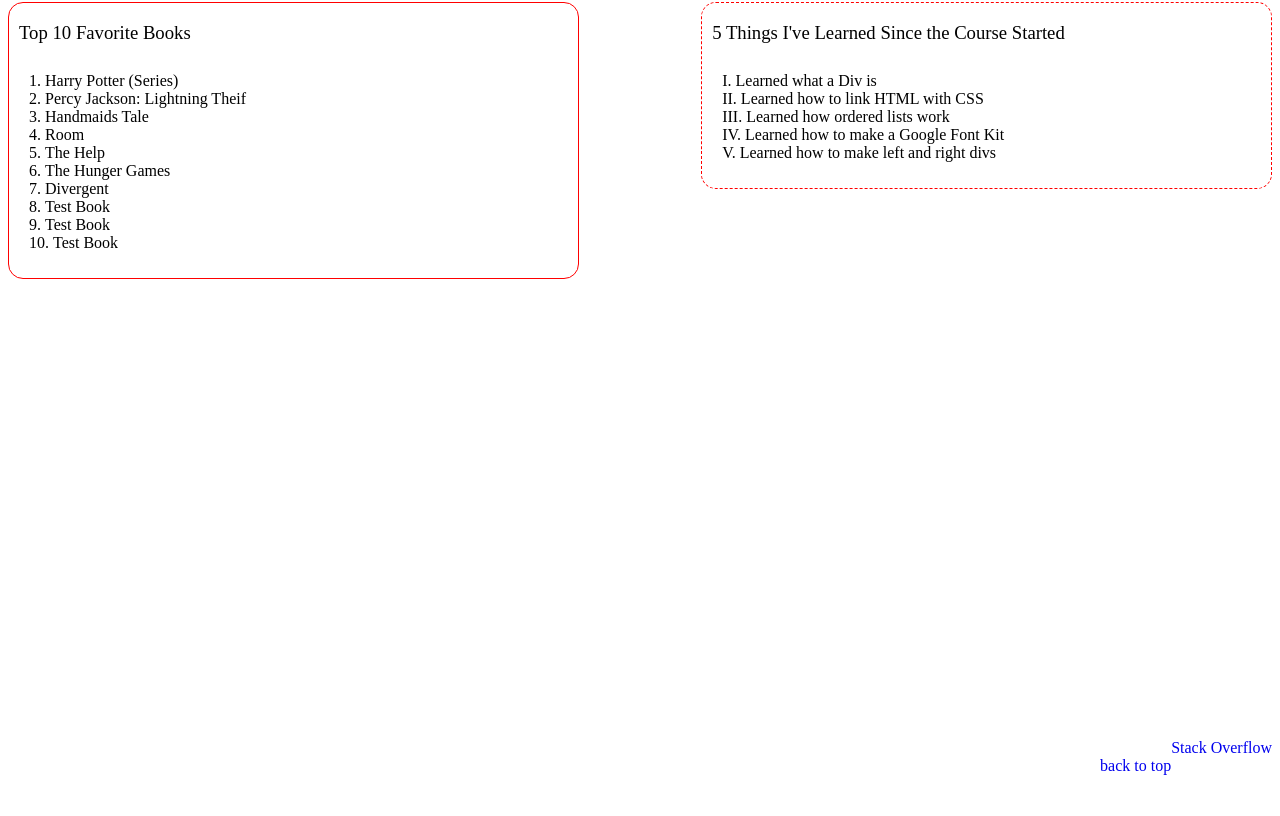
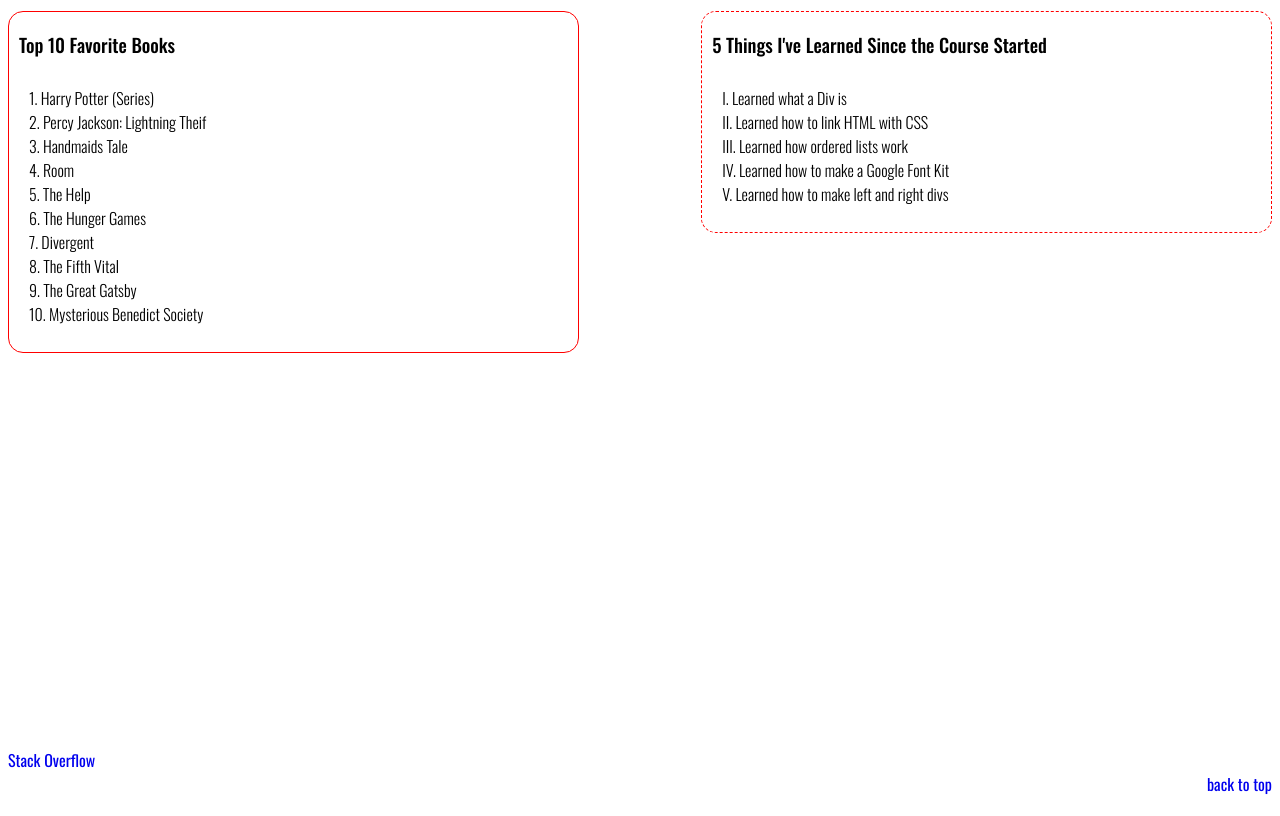
Before and after one commit to buddyboy52/csd-340, a plain HTML site: page module-4/mccloud_EX3.html in a window 1280 px wide. Shown: the part 79-895 px from the top of the page. Before the commit the page ends 874 px from the top, so only its background shows below. Drawn offline with nearby package versions, Linux system fonts and the light colour scheme.

Commit message:
Updated Module 4 HTML and CSS

```diff
--- a/module-4/mccloud_EX3.css
+++ b/module-4/mccloud_EX3.css
@@ -1,18 +1,18 @@
-h1{
+h1 {
 
     text-align: center;
     font-family: Oswald, Verdana, Arial, sans-serif;
 
 }
 
-h3{
+h3 {
 
     font-weight: 500;
     padding-left: 10px;
 
 }
 
-ul{
+ul {
 
     font-weight: 300;
     padding: 10px;
@@ -21,7 +21,7 @@ ul{
     margin-left: 0;
 }
 
-ol{
+ol {
 
     font-weight: 300;
     padding: 10px;
@@ -29,14 +29,9 @@ ol{
 
 }
 
-title{
+.left-div {
 
     font-family: Oswald, Verdana, Arial, sans-serif;
-
-}
-
-.left-div{
-
     float: left;
     width: 45%;
     border: 1px solid red;
@@ -45,8 +40,9 @@ title{
 
 }
 
-.right-div{
+.right-div {
 
+    font-family: Oswald, Verdana, Arial, sans-serif;
     float: right;
     width: 45%;
     border: 1px dashed red;
@@ -54,27 +50,33 @@ title{
     list-style-position: inside;
 }
 
-.last-div{
+.last-div {
 
     width: 100%;
     margin-top: 60%;
 
 }
 
-.last-div a{
+.top {
 
     float: right;
+
+}
+
+.last-div a {
+
     margin-bottom: 20px;
 
 }
 
-a{
+a {
 
+    font-family: Oswald, Verdana, Arial, sans-serif;
     text-decoration: none;
 
 }
 
-a:hover{
+a:hover {
 
     text-decoration: underline;
 
--- a/module-4/mccloud_EX3.html
+++ b/module-4/mccloud_EX3.html
@@ -9,6 +9,9 @@
     <title>CSD 340 Web Development with HTML and CSS</title>
 
     <link rel="stylesheet" href="mccloud_EX3.css" type="text/css">
+    <link rel="preconnect" href="https://fonts.googleapis.com">
+    <link rel="preconnect" href="https://fonts.gstatic.com" crossorigin>
+    <link href="https://fonts.googleapis.com/css2?family=Oswald:wght@300;400;500;700&display=swap" rel="stylesheet">
 
 </head>
 
@@ -29,9 +32,9 @@
                 <li>The Help</li>
                 <li>The Hunger Games</li>
                 <li>Divergent</li>
-                    <li>Test Book</li>
-                    <li>Test Book</li>
-                    <li>Test Book</li>
+                <li>The Fifth Vital</li>
+                <li>The Great Gatsby</li>
+                <li>Mysterious Benedict Society</li>
             </ol>
         </div>
 
@@ -54,7 +57,7 @@
 
             <br>
 
-                <a href="#container">back to top</a>
+            <a class="top" href="#container">back to top</a>
 
         </div>
 
```
Lines whose indentation alone changed are shown as unchanged.
